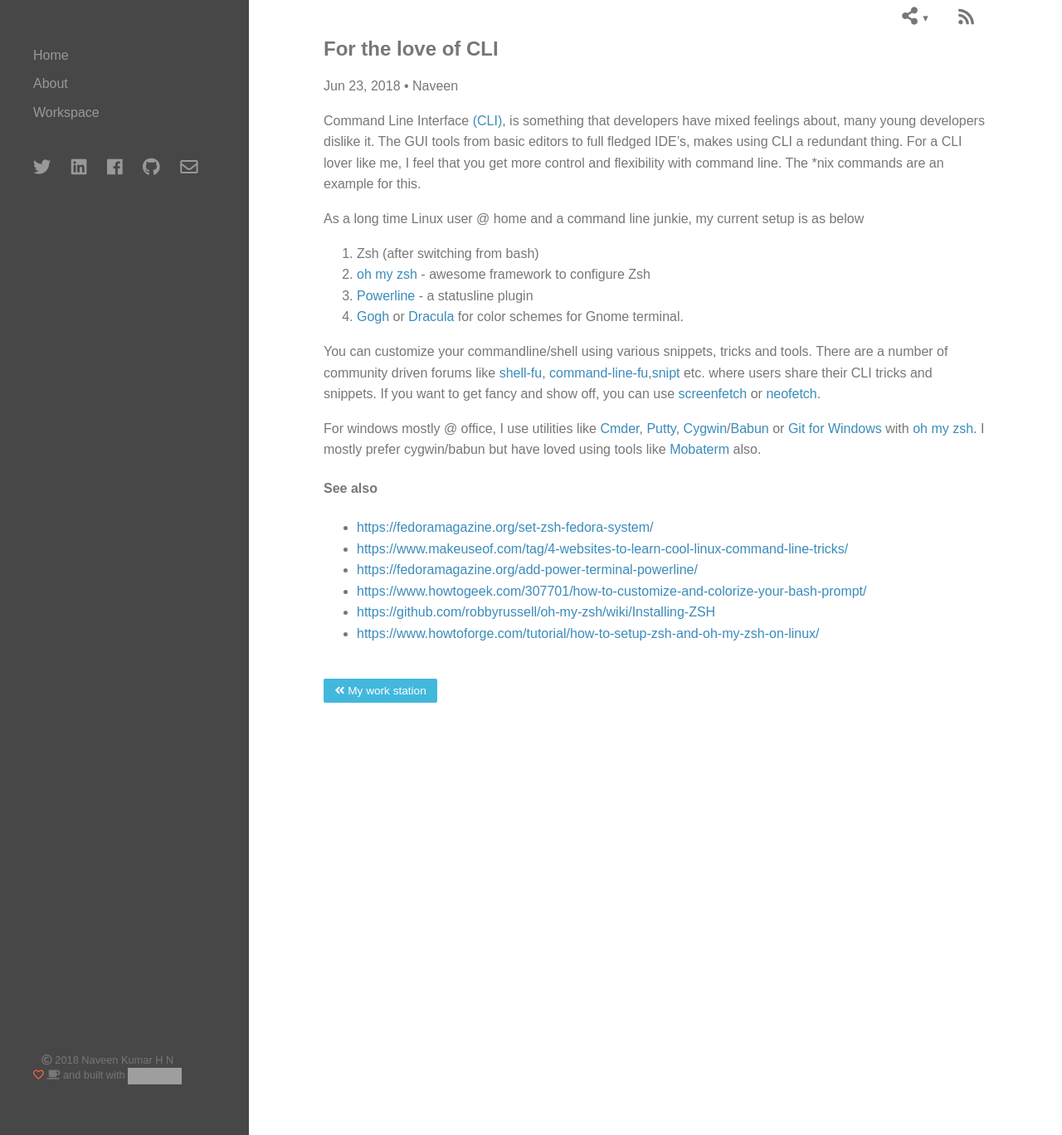
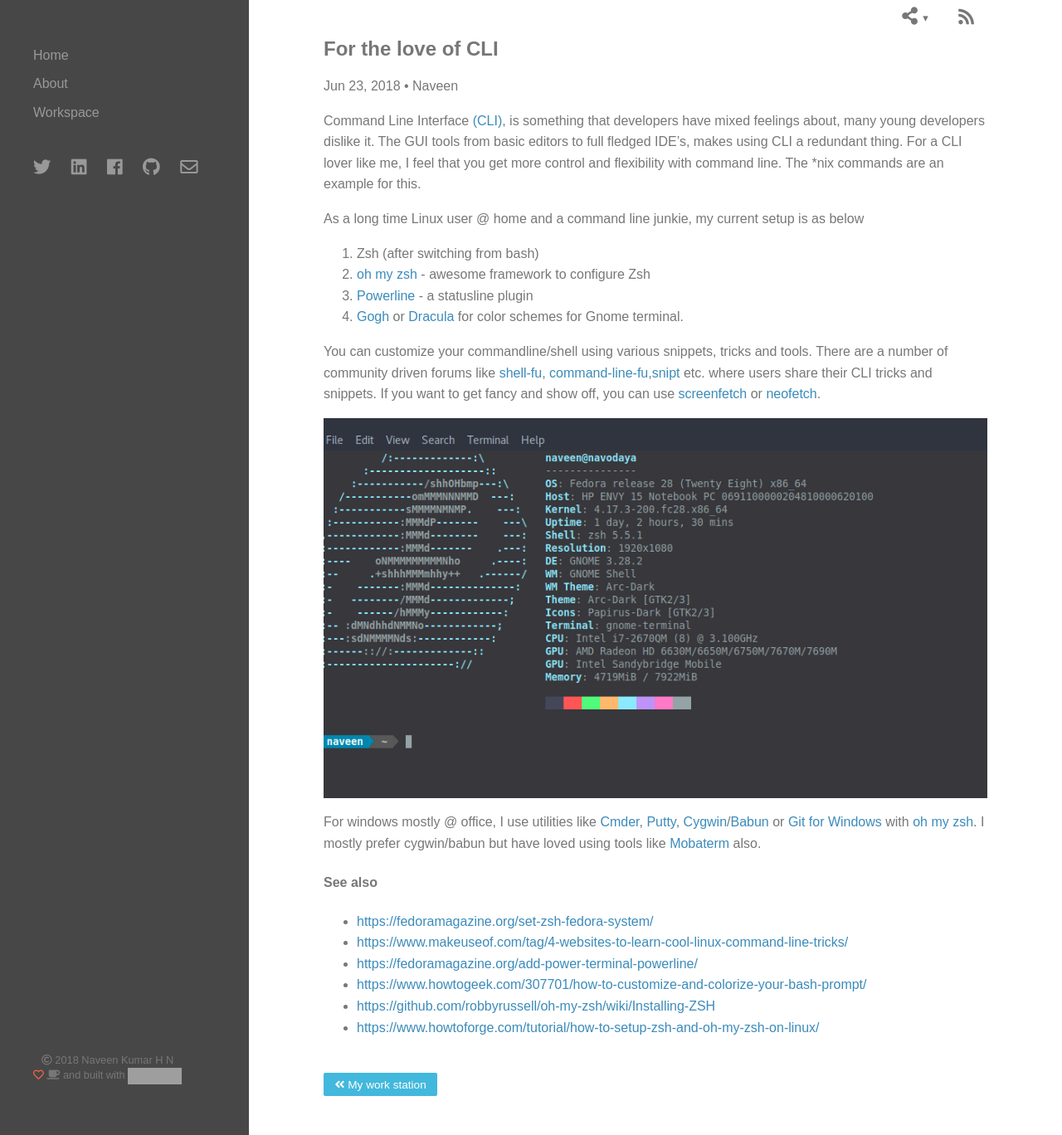
Before and after one commit to naveenhn/naveenhn.github.io, a Jekyll site: the page built from _posts/2018/2018-06-23-commandline-love.md, in a window 1280 px wide and 1368 px high. Shown: the whole window at 83% size. Built offline with Jekyll 4.4.1, drawn with Linux system fonts in a browser that asks for light colours; nearby versions of some CDN libraries; comment, search, counter and statistics services are not loaded; grey boxes are pictures that could not be loaded.

Commit message:
Cmdln images

```diff
--- a/_posts/2018/2018-06-23-commandline-love.md
+++ b/_posts/2018/2018-06-23-commandline-love.md
@@ -18,6 +18,8 @@
 
 You can customize your commandline/shell using various snippets, tricks and tools. There are a number of community driven forums like [shell-fu](http://www.shell-fu.org/), [command-line-fu](https://www.commandlinefu.com/commands/browse),[snipt](https://github.com/nicksergeant/snipt) etc. where users share their CLI tricks and snippets. If you want to get fancy and show off, you can use [screenfetch](https://github.com/KittyKatt/screenFetch) or [neofetch](https://github.com/dylanaraps/neofetch).
 
+[![My Terminal]({{site.url}}/assets/img/2018/commandline/terminal.png)]({{site.url}}/assets/img/2018/commandline/terminal.png "My Terminal"){: data-lightbox="terminal-1" data-title="My Terminal"}
+
 For windows mostly @ office, I use utilities like [Cmder](http://cmder.net/), [Putty](https://www.putty.org/), [Cygwin](https://www.cygwin.com/)/[Babun](http://babun.github.io/) or [Git for Windows](https://gitforwindows.org/) with [oh my zsh](https://ohmyz.sh/). I mostly prefer cygwin/babun but have loved using tools like [Mobaterm](https://mobaxterm.mobatek.net/) also.
 
 #### See also
```
Also changed, not shown: assets/img/2018/commandline/terminal.png (added).
